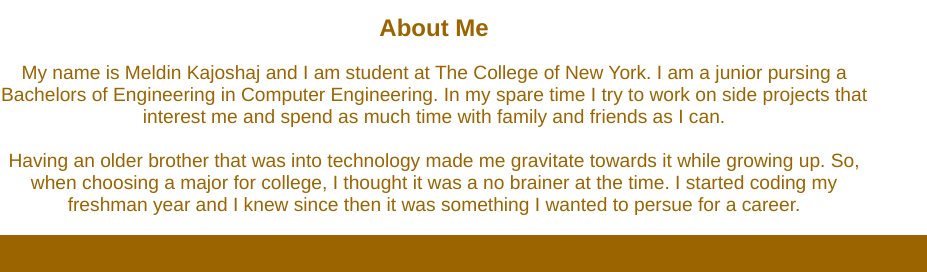
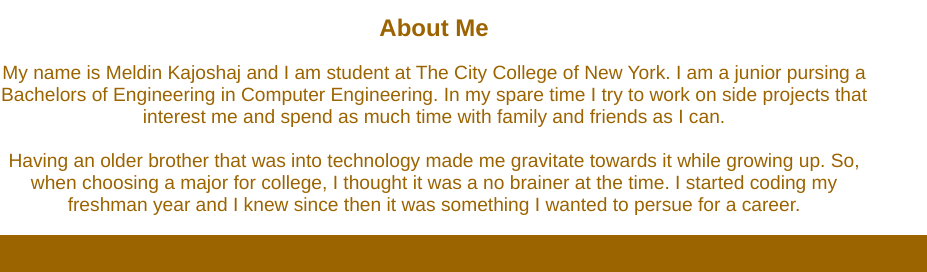
Before and after one commit to melkaj/melkaj.github.io, a plain HTML site: page index.html in a window 1280 px wide. Shown: the part 166-438 px from the top of the page, 0-927 px from the left. Drawn offline with Linux system fonts and the light colour scheme.

Commit message:
Update index.html

```diff
--- a/index.html
+++ b/index.html
@@ -23,7 +23,7 @@
 		   <img class="laundry" style="float:right;" src="https://raw.githubusercontent.com/melkaj/melkaj.github.io/master/image.jpg" />
             <h2 class="content-title" style="text-align:center">About Me</h2>
 				<p class="Some_Words">
-					My name is Meldin Kajoshaj and I am  student at The College of New York. I am a junior pursing
+					My name is Meldin Kajoshaj and I am  student at The City College of New York. I am a junior pursing
 					a Bachelors of Engineering in Computer Engineering. In my spare time I try to work on side projects that
 					interest me and spend as much time with family and friends as I can.<br><br>
 					Having an older brother that was into technology made me gravitate towards it while growing up. So, when choosing a
```
